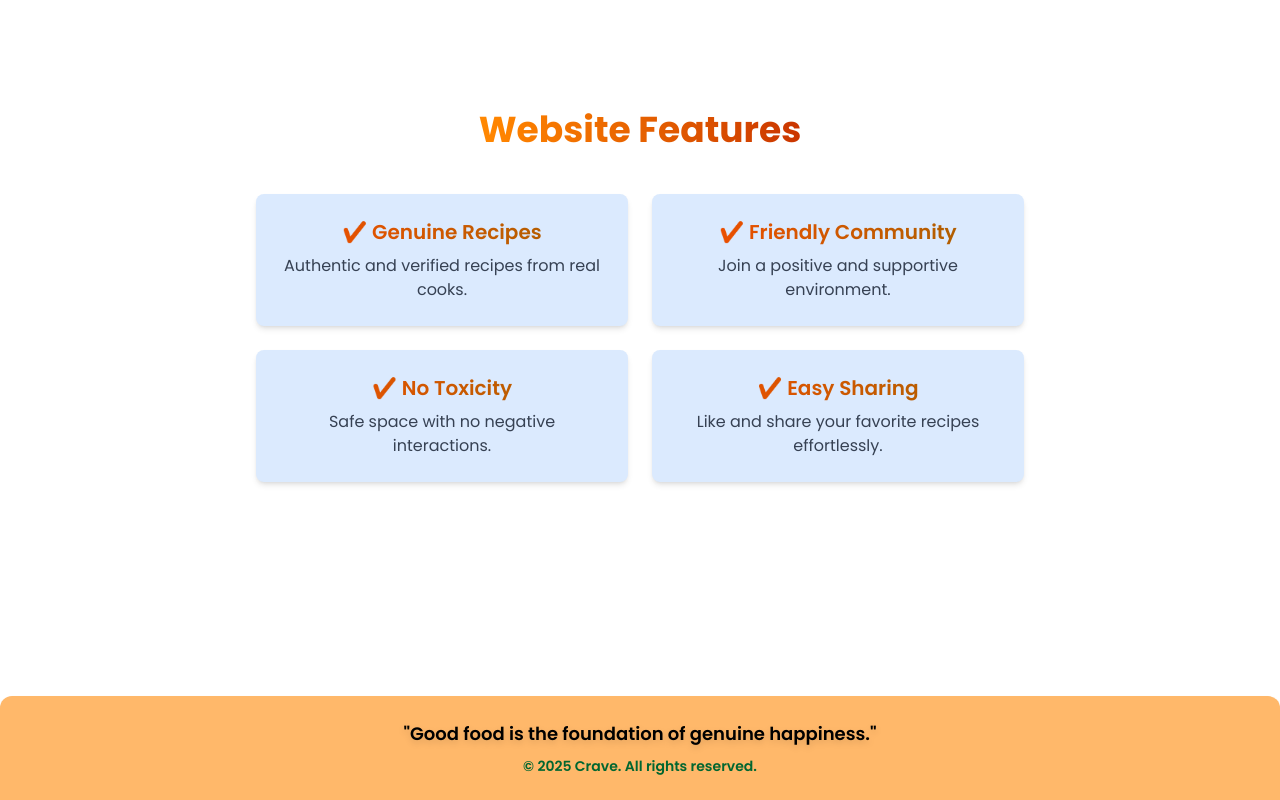
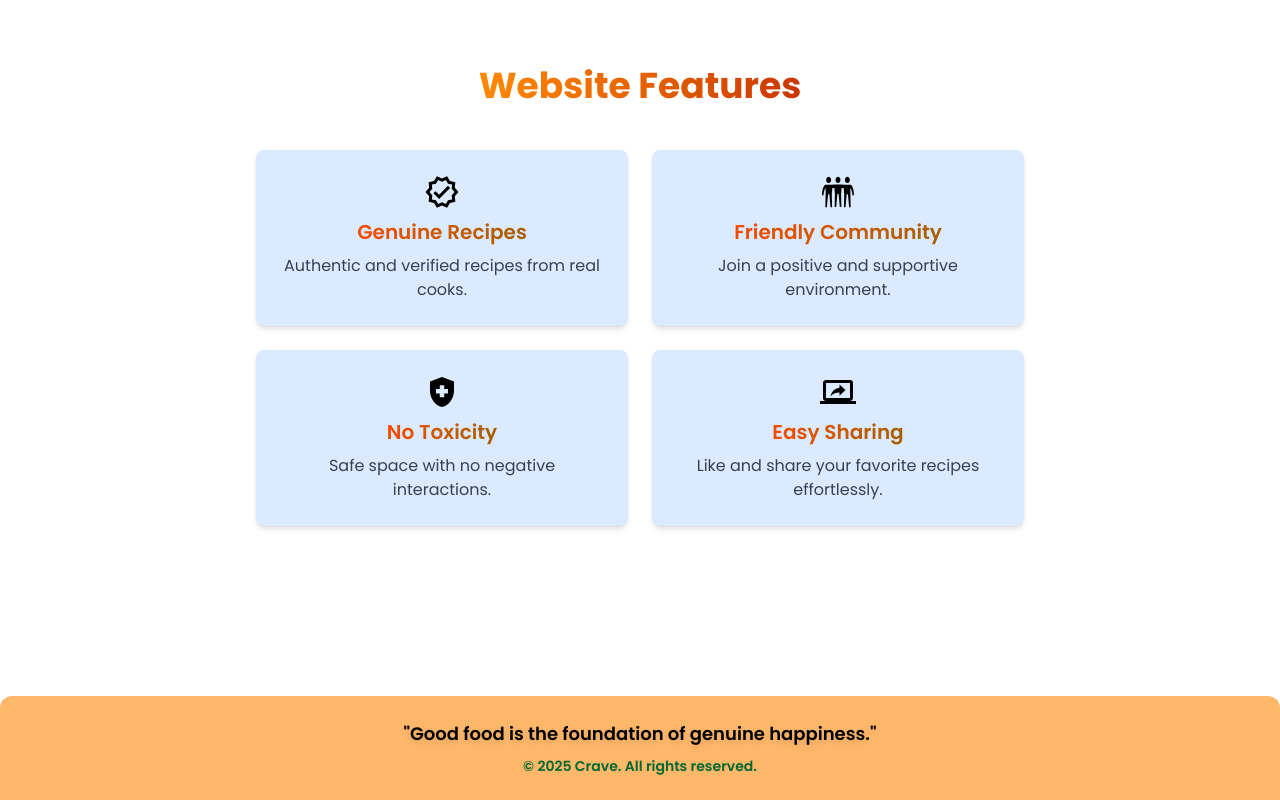
Before and after one commit to kaushal-Prakash/crave, a Next.js app in the folder frontend/: page / in a window 1280 px wide. Shown: the part 944-1744 px from the top of the page. Built offline with nearby package versions, Linux system fonts and the light colour scheme; no server answers.

Commit message:
updated landing page

```diff
--- a/frontend/src/app/page.tsx
+++ b/frontend/src/app/page.tsx
@@ -1,8 +1,11 @@
 "use client";
 import Link from "next/link";
+import { MdOutlineVerified } from "react-icons/md";
+import { GiThreeFriends } from "react-icons/gi";
+import { MdHealthAndSafety } from "react-icons/md";
+import { MdOutlineScreenShare } from "react-icons/md";
 
 export default function Home() {
-
   return (
     <div className="min-h-screen bg-gradient-to-br from-neutralBeige to-elegantWhite flex flex-col items-center justify-center">
       <main className="flex flex-col items-center text-center px-4 min-h-screen justify-center relative w-full">
@@ -35,38 +38,42 @@ export default function Home() {
         </div>
       </main>
 
-      <section className="w-full max-w-3xl mt-10 text-center min-h-screen flex justify-center flex-col items-center gap-5">
+      <section className="w-full max-w-3xl mt-10 text-center min-h-screen flex justify-center flex-col items-center gap-5 px-5 md:px-0">
         <h2 className="text-3xl md:text-4xl bg-gradient-to-r bg-clip-text text-transparent from-orange-400 to-orange-700 font-bold text-appetizingRed mb-6">
           Website Features
         </h2>
         <div className="grid grid-cols-1 sm:grid-cols-2 gap-6">
-          <div className="bg-blue-100 hover:bg-blue-200 transition duration-300 ease-in-out transform hover:scale-105 shadow-md rounded-lg p-6 hover:shadow-lg">
+          <div className="bg-blue-100 hover:bg-blue-200 transition duration-300 ease-in-out transform hover:scale-105 shadow-md rounded-lg p-6 hover:shadow-lg flex flex-col items-center">
+            <MdOutlineVerified className="text-4xl text-warmOrange mb-2" />
             <h3 className="text-xl font-semibold text-warmOrange bg-gradient-to-r bg-clip-text text-transparent from-orange-600 to-yellow-700">
-              ✔️ Genuine Recipes
+              Genuine Recipes
             </h3>
             <p className="text-gray-700 mt-2">
               Authentic and verified recipes from real cooks.
             </p>
           </div>
-          <div className="bg-blue-100 hover:bg-blue-200 transition duration-300 ease-in-out transform hover:scale-105 shadow-md rounded-lg p-6 hover:shadow-lg">
+          <div className="bg-blue-100 hover:bg-blue-200 transition duration-300 ease-in-out transform hover:scale-105 shadow-md rounded-lg p-6 hover:shadow-lg flex flex-col items-center">
+            <GiThreeFriends className="text-4xl text-warmOrange mb-2" />
             <h3 className="text-xl font-semibold text-warmOrange bg-gradient-to-r bg-clip-text text-transparent from-orange-600 to-yellow-700">
-              ✔️ Friendly Community
+              Friendly Community
             </h3>
             <p className="text-gray-700 mt-2">
               Join a positive and supportive environment.
             </p>
           </div>
-          <div className="bg-blue-100 hover:bg-blue-200 transition duration-300 ease-in-out transform hover:scale-105 shadow-md rounded-lg p-6 hover:shadow-lg">
+          <div className="bg-blue-100 hover:bg-blue-200 transition duration-300 ease-in-out transform hover:scale-105 shadow-md rounded-lg p-6 hover:shadow-lg flex flex-col items-center">
+            <MdHealthAndSafety className="text-4xl text-warmOrange mb-2" />
             <h3 className="text-xl font-semibold text-warmOrange bg-gradient-to-r bg-clip-text text-transparent from-orange-600 to-yellow-700">
-              ✔️ No Toxicity
+              No Toxicity
             </h3>
             <p className="text-gray-700 mt-2">
               Safe space with no negative interactions.
             </p>
           </div>
-          <div className="bg-blue-100 hover:bg-blue-200 transition duration-300 ease-in-out transform hover:scale-105 shadow-md rounded-lg p-6 hover:shadow-lg">
+          <div className="bg-blue-100 hover:bg-blue-200 transition duration-300 ease-in-out transform hover:scale-105 shadow-md rounded-lg p-6 hover:shadow-lg flex flex-col items-center">
+            <MdOutlineScreenShare className="text-4xl text-warmOrange mb-2" />
             <h3 className="text-xl font-semibold text-warmOrange bg-gradient-to-r bg-clip-text text-transparent from-orange-600 to-yellow-700">
-              ✔️ Easy Sharing
+              Easy Sharing
             </h3>
             <p className="text-gray-700 mt-2">
               Like and share your favorite recipes effortlessly.
```
